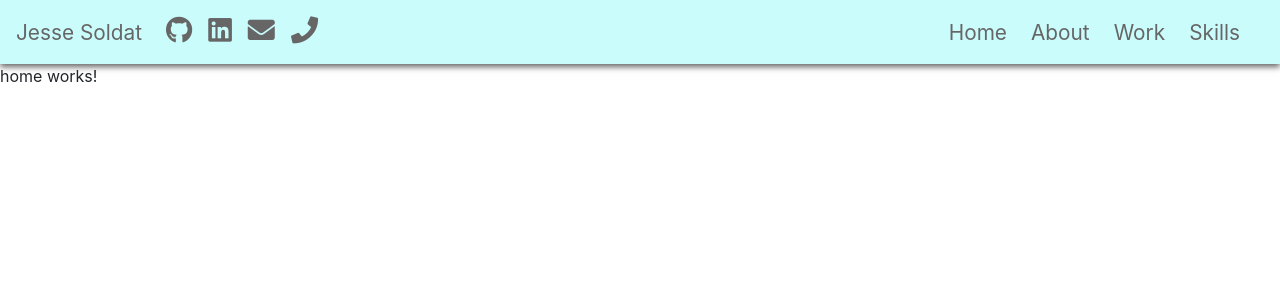
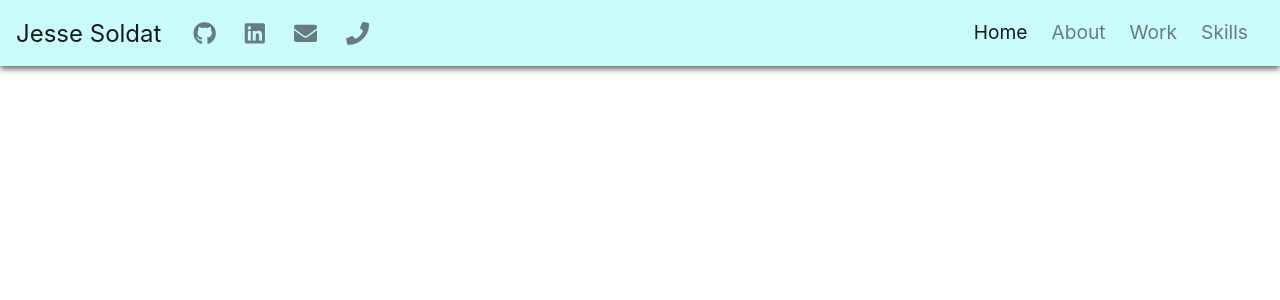
Before and after one commit to JesseSoldat/Portfolio-2018, an Angular app: page / in a window 1280 px wide. Shown: the top 300 px of the page. Built offline with nearby package versions, Linux system fonts and the light colour scheme.

Commit message:
fixed the css of the navbar

```diff
--- a/src/app/core/navbar/navbar.component.css
+++ b/src/app/core/navbar/navbar.component.css
@@ -3,9 +3,23 @@
   box-shadow: 0 3px 6px #666666;
 }
 
-.navbar-brand,
+.navbar-brand {
+  font-size: 1.5em;
+  color: "#666666";
+  padding-right: 8px;
+}
+
 a,
 i {
-  font-size: 1.3em;
-  color: #666666;
+  padding-top: 7px;
+  font-size: 1.2em;
+  color: "#666666";
 }
+
+.nav-link {
+  margin-right: 8px;
+}
+
+i {
+  margin-right: 5px;
+}
--- a/src/app/core/navbar/navbar.component.html
+++ b/src/app/core/navbar/navbar.component.html
@@ -1,12 +1,11 @@
-<nav class="navbar navbar-expand-md">
+<nav class="navbar navbar-expand-md navbar-light bg-inverse fixed-top">
 
   <a class="navbar-brand" href="#">Jesse Soldat</a>
 
 
   <button class="navbar-toggler" type="button" data-toggle="collapse" data-target="#mobile" aria-controls="navbarCollapse"
     aria-expanded="false" aria-label="Toggle navigation">
-    <!-- <span class="navbar-toggler-icon"></span> -->
-    <i class="fas fa-bars"></i>
+    <span class="navbar-toggler-icon"></span>
   </button>
 
 
@@ -15,35 +14,35 @@
     <ul class="navbar-nav mr-auto">
       <li class="nav-item">
         <a class="nav-link" href="https://github.com/JesseSoldat" target="_blank">
-          <i class="fab fa-github fa-1x"></i>
-          <span class="sr-only">(current)</span></a>
+          <i class="fab fa-github"></i>
+        </a>
       </li>
       <li class="nav-item">
-        <a class="nav-link" href="https://www.linkedin.com/in/jesse-soldat-126544110" target="_blank"> <i class="fab fa-linkedin fa-1x"></i></a>
+        <a class="nav-link" href="https://www.linkedin.com/in/jesse-soldat-126544110" target="_blank"> <i class="fab fa-linkedin"></i></a>
       </li>
 
       <li class="nav-item">
-        <a class="nav-link" href="#"> <i class="fas fa-envelope fa-1x"></i></a>
+        <a class="nav-link" href="#"> <i class="fas fa-envelope"></i></a>
       </li>
 
       <li class="nav-item">
-        <a class="nav-link" href="#"> <i class="fas fa-phone fa-1x"></i></a>
+        <a class="nav-link" href="#"> <i class="fas fa-phone"></i></a>
       </li>
 
     </ul>
     <!-- right hand links -->
     <ul class="navbar-nav ml-auto">
-      <li class="nav-item mr-4" routerLinkActive="active" [routerLinkActiveOptions]="{ exact: true }">
-        <a routerLink="/">Home</a>
+      <li class="nav-item" routerLinkActive="active" [routerLinkActiveOptions]="{ exact: true }">
+        <a class="nav-link" routerLink="/">Home</a>
       </li>
-      <li class="nav-item mr-4" routerLinkActive="active">
-        <a routerLink="/about">About</a>
+      <li class="nav-item" routerLinkActive="active">
+        <a class="nav-link" routerLink="/about"><span>About</span></a>
       </li>
-      <li class="nav-item mr-4" routerLinkActive="active">
-        <a routerLink="/work">Work</a>
+      <li class="nav-item" routerLinkActive="active">
+        <a class="nav-link" routerLink="/work">Work</a>
       </li>
-      <li class="nav-item mr-4" routerLinkActive="active">
-        <a routerLink="/skills">Skills</a>
+      <li class="nav-item" routerLinkActive="active">
+        <a class="nav-link" routerLink="/skills">Skills</a>
       </li>
     </ul>
 
--- a/src/index.html
+++ b/src/index.html
@@ -4,12 +4,10 @@
 <head>
   <meta charset="utf-8">
   <title>Jesse Soldat</title>
+
   <base href="/">
 
   <meta name="viewport" content="width=device-width, initial-scale=1">
-  <link rel="icon" type="image/x-icon" href="favicon.ico">
-
-  <link href="https://fonts.googleapis.com/css?family=Roboto:300,400" rel="stylesheet">
 
   <link rel="stylesheet" href="https://use.fontawesome.com/releases/v5.3.1/css/all.css" integrity="sha384-mzrmE5qonljUremFsqc01SB46JvROS7bZs3IO2EmfFsd15uHvIt+Y8vEf7N7fWAU"
     crossorigin="anonymous">
@@ -17,6 +15,10 @@
   <link rel="stylesheet" href="https://stackpath.bootstrapcdn.com/bootstrap/4.1.3/css/bootstrap.min.css" integrity="sha384-MCw98/SFnGE8fJT3GXwEOngsV7Zt27NXFoaoApmYm81iuXoPkFOJwJ8ERdknLPMO"
     crossorigin="anonymous">
 
+  <link href="https://fonts.googleapis.com/css?family=Roboto:300,400" rel="stylesheet">
+
+
+  <link rel="icon" type="image/x-icon" href="favicon.ico">
 
 
   <link rel="manifest" href="manifest.json">
```
